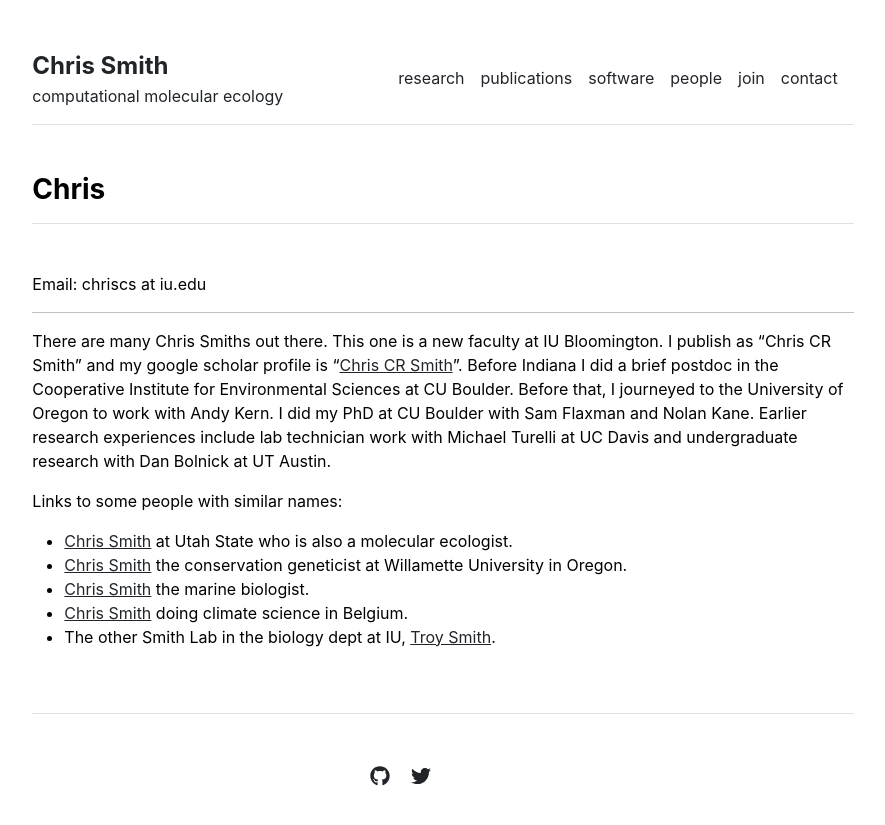
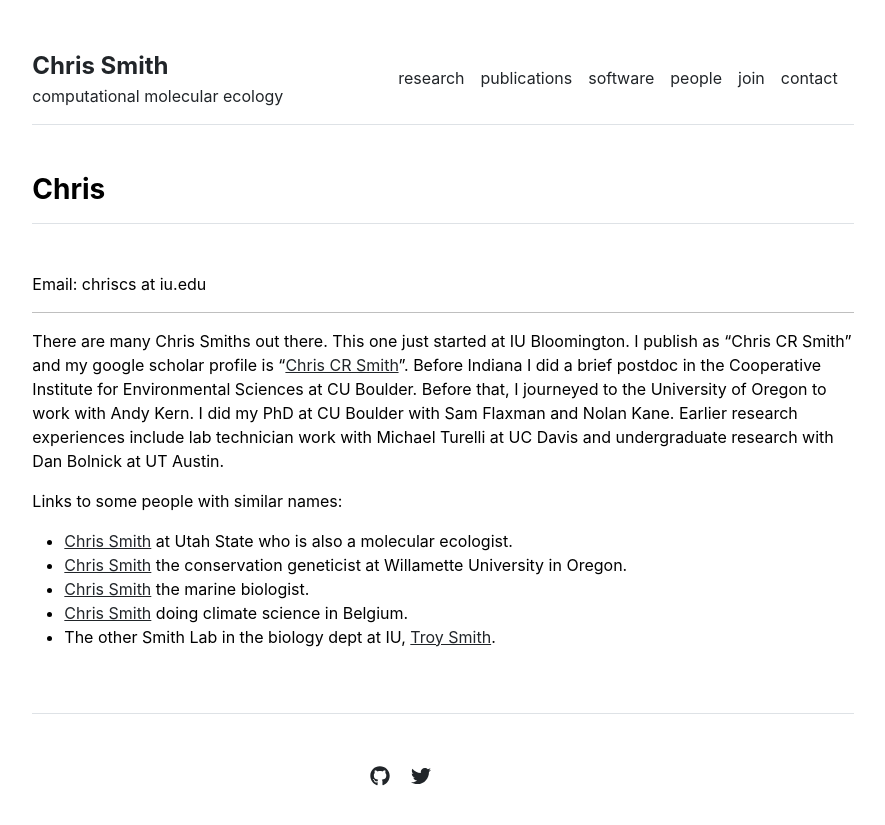
Before and after one commit to chriscrsmith/chriscrsmith.github.io, a Jekyll site: the page built from people/me.md, in a window 1280 px wide. Shown: the top 825 px of the page, without its empty margins (197-1082 px from the left). Built offline with Jekyll 4.4.1, drawn with Linux system fonts in a browser that asks for light colours.

Commit message:
small change

```diff
--- a/people/me.md
+++ b/people/me.md
@@ -8,7 +8,7 @@ Email: chriscs at iu.edu
 ---
 
 There are many Chris Smiths out there.
-This one is a new faculty at IU Bloomington.
+This one just started at IU Bloomington.
 I publish as "Chris CR Smith" and my google scholar profile is "[Chris CR Smith](https://scholar.google.com/citations?hl=en&user=ZHHGVn8AAAAJ)".
 Before Indiana I did a brief postdoc in	the Cooperative	Institute for Environmental Sciences at	CU Boulder.
 Before that, I journeyed to the University of Oregon to work with Andy Kern.
```
